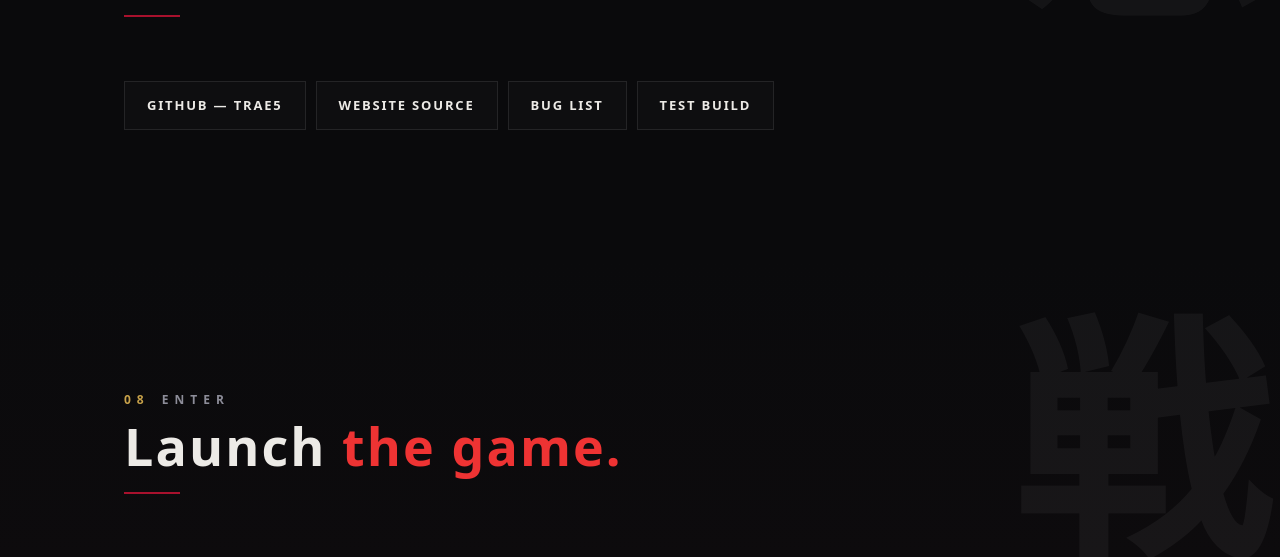
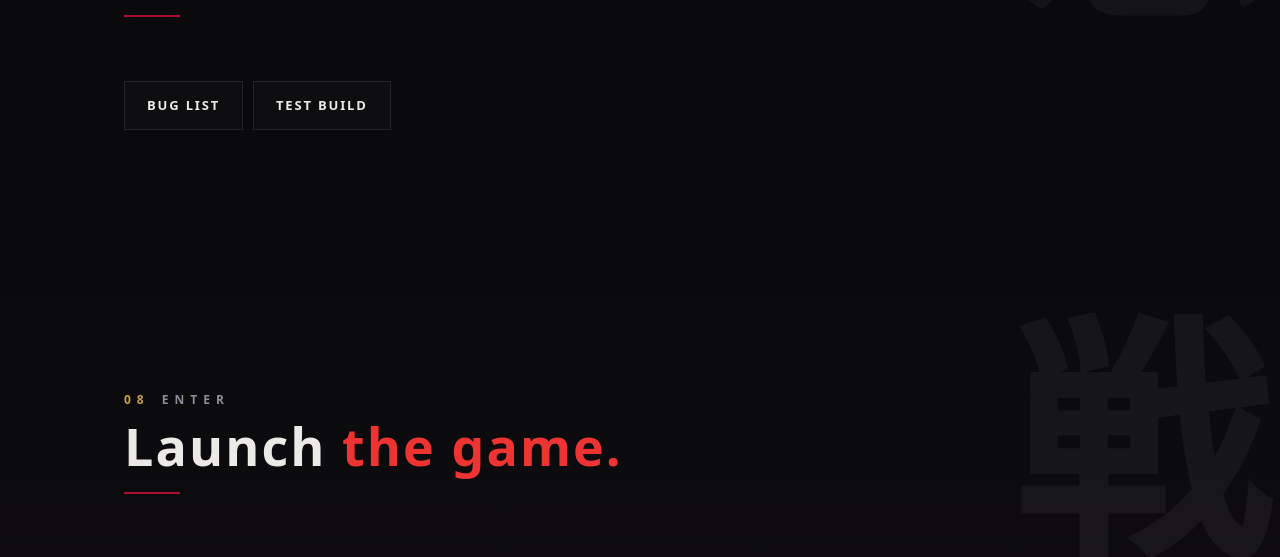
Before and after one commit to Trae5/shinobi-legacy, a plain HTML site: page index.html in a window 1280 px wide. Shown: the part 10762-11319 px from the top of the page. Drawn offline with Linux system fonts and the light colour scheme.

Commit message:
Remove GitHub and website-source links per owner

```diff
--- a/index.html
+++ b/index.html
@@ -669,8 +669,6 @@ footer .wrap{position:relative;z-index:1}
     <div class="rule"></div>
   </div>
   <div class="devlinks reveal">
-    <a href="https://github.com/trae5" target="_blank" rel="noopener">GitHub &mdash; Trae5</a>
-    <a href="https://github.com/trae5/shinobi-legacy" target="_blank" rel="noopener">Website source</a>
     <a href="https://www.tomo.ai/pages/d45b682c1a2836a0d12f359722a3f50aa274f0de5c4daee291cc8c7722e1c39e" target="_blank" rel="noopener">Bug list</a>
     <a href="https://trae5.github.io/shinobi-sprint/" target="_blank" rel="noopener">Test build</a>
   </div>
@@ -725,7 +723,6 @@ footer .wrap{position:relative;z-index:1}
       <a href="https://shinobi-legacy.sites.tab.bot" target="_blank" rel="noopener">Main game</a>
       <a href="https://trae5.github.io/shinobi-sprint/" target="_blank" rel="noopener">Test build</a>
       <b style="margin-top:18px">Project</b>
-      <a href="https://github.com/trae5" target="_blank" rel="noopener">GitHub</a>
       <a href="https://www.tomo.ai/pages/d45b682c1a2836a0d12f359722a3f50aa274f0de5c4daee291cc8c7722e1c39e" target="_blank" rel="noopener">Bug list</a>
     </div>
   </div>
```
